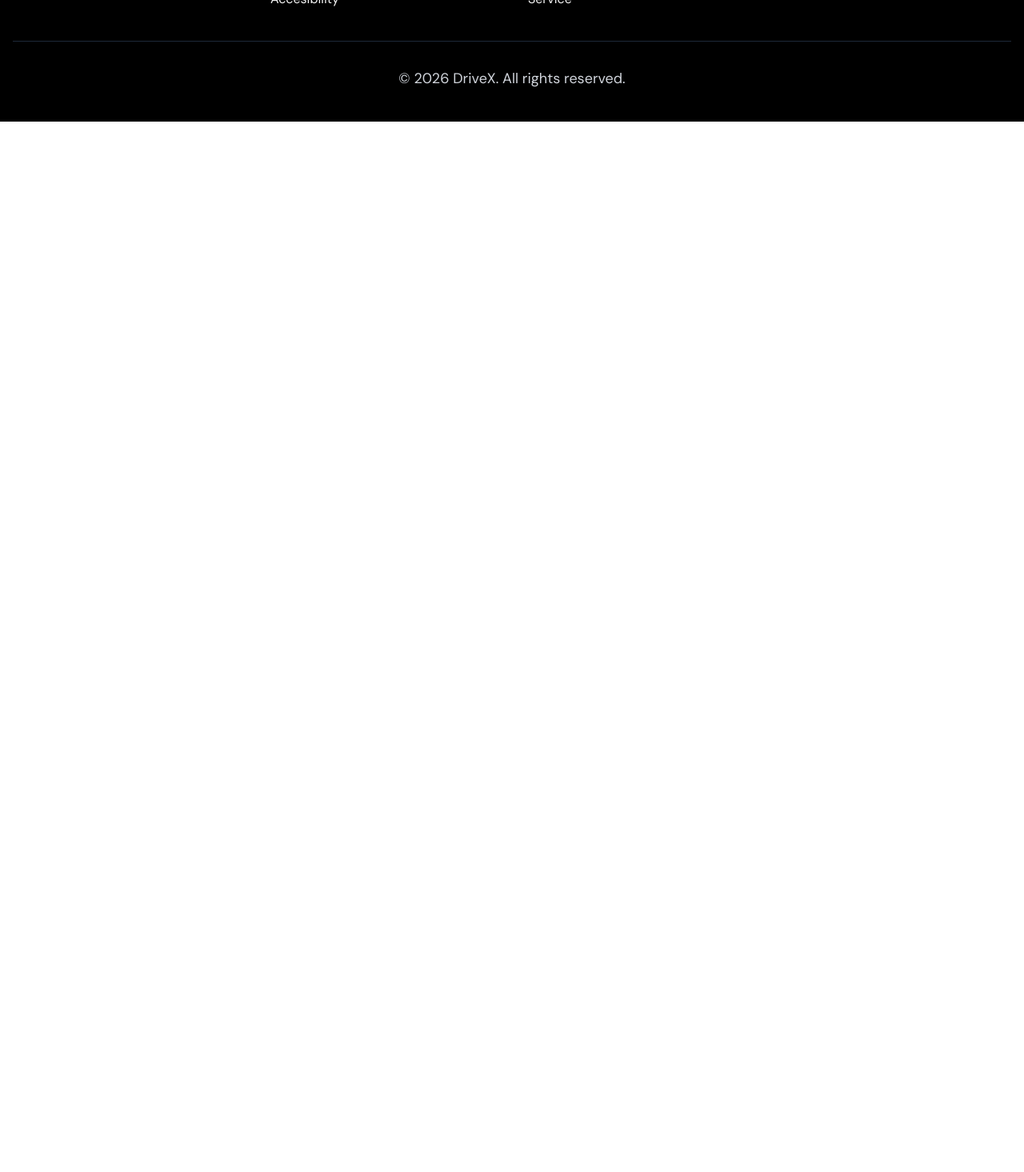
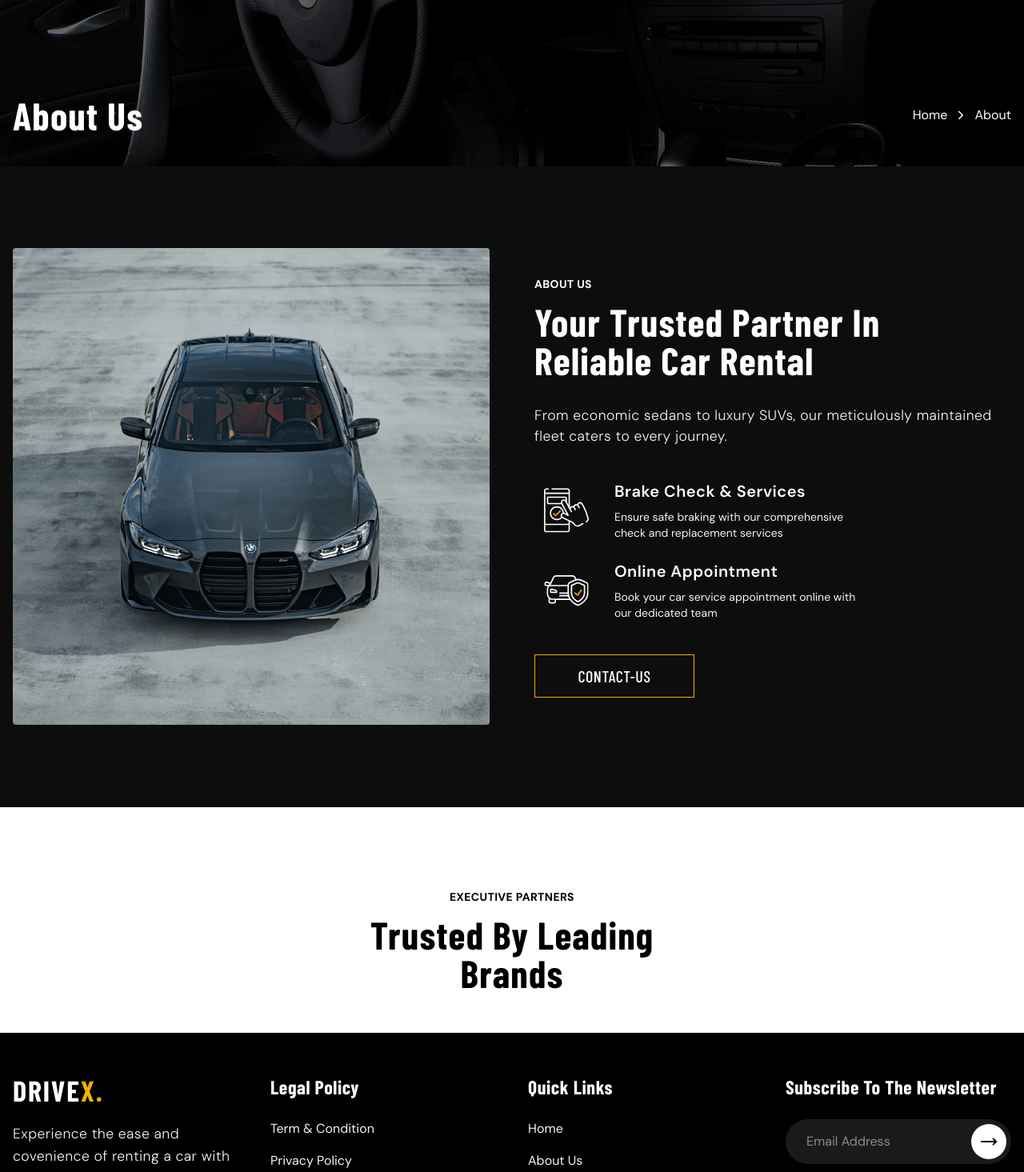
Before and after one commit to Jisap/react-vite-drivex, a React (Vite) app: page /about in a window 1280 px wide. Shown: the part 240-1705 px from the top of the page at 80% size. Before the commit the page ends 800 px from the top, so only its background shows below. Built offline with nearby package versions, Linux system fonts and the light colour scheme; a web font is replaced by a local one.

Commit message:
feat: add Partners component, About page, and register About route in MainRoutes

```diff
--- a/src/features/home/pages/About.jsx
+++ b/src/features/home/pages/About.jsx
@@ -0,0 +1,22 @@
+import React from 'react'
+import PageBanner from '../../../shared/ui/PageBanner'
+import AboutComponent from '../components/About/About'
+import Partners from '../../../shared/components/Partners/Partners'
+
+
+const About = () => {
+  return (
+    <>
+      <PageBanner
+        title="About Us"
+        currentPage="About"
+      />
+
+      <AboutComponent />
+
+      <Partners />
+    </>
+  )
+}
+
+export default About
--- a/src/routes/MainRoutes.jsx
+++ b/src/routes/MainRoutes.jsx
@@ -6,6 +6,7 @@ import ServiceDetails from '../features/home/pages/ServiceDetails';
 import ServicePage from '../features/home/pages/Service';
 import BlogPage from '../features/home/pages/Blog';
 import BlogDetails from '../features/home/pages/BlogDetails';
+import About from '../features/home/pages/About';
 
 
 
@@ -32,6 +33,7 @@ const MainRoutes = () => {
       <Route path="/service/:id" element={<ServiceDetails />} />
       <Route path="/blog" element={<BlogPage />} />
       <Route path="/blog/:id" element={<BlogDetails />} />
+      <Route path="/about" element={<About />} />
     </Routes>
   )
 }
--- a/src/shared/components/Partners/Partners.jsx
+++ b/src/shared/components/Partners/Partners.jsx
@@ -0,0 +1,39 @@
+import partners1 from "./assest/icon-partners-1.svg";
+import partners2 from "./assest/icon-partners-2.svg";
+import partners3 from "./assest/icon-partners-3.svg";
+import partners4 from "./assest/icon-partners-4.svg";
+
+
+
+const Partners = () => {
+
+  const partner = [
+    partners1,
+    partners2,
+    partners3,
+    partners4,
+    partners3,
+    partners2,
+    partners1,
+  ]
+
+  return (
+    <>
+      <div className="section pt-[8%] pb-[4%] relative space-y-8">
+        <div className="content-col text-black w-full lg:w-1/2 relative gap-8 mx-auto">
+          <div className="main-title flex flex-col text-center mx-auto gap-3">
+            <span className="sub-title" data-aos="fade-down" data-aos-delay="100">
+              Executive partners
+            </span>
+
+            <h2 className="heading-1 max-w-120" data-aos="fade-down" data-aos-delay="200">
+              Trusted by leading brands
+            </h2>
+          </div>
+        </div>
+      </div>
+    </>
+  )
+}
+
+export default Partners
```
